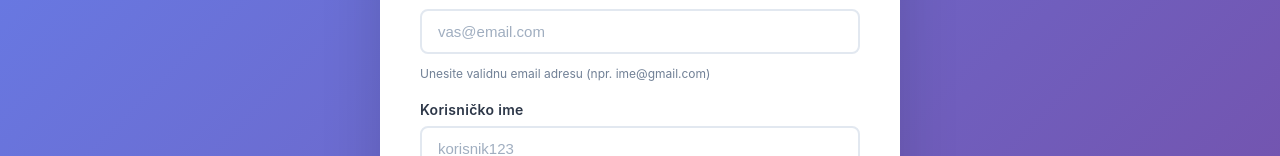
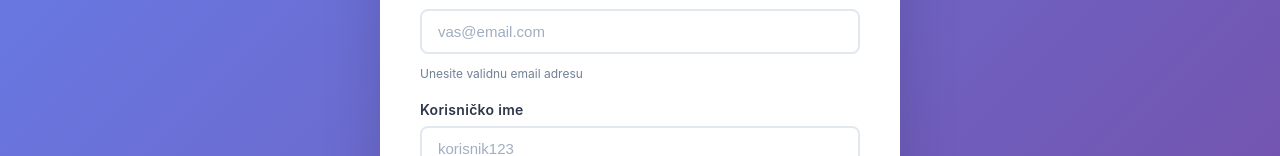
Before and after one commit to Lukaa21/Zing, a React (Vite) app in the folder apps/frontend/: page /register in a window 1280 px wide. Shown: the part 264-420 px from the top of the page. Built offline with nearby package versions, Linux system fonts and the light colour scheme; no server answers.

Commit message:
email error message fix

```diff
--- a/apps/frontend/src/components/RegisterForm.tsx
+++ b/apps/frontend/src/components/RegisterForm.tsx
@@ -24,7 +24,7 @@ const RegisterForm: React.FC<RegisterFormProps> = ({ onSuccess }) => {
     // Explicit email validation
     const emailRegex = /^[a-zA-Z0-9._%+-]+@[a-zA-Z0-9.-]+\.[a-zA-Z]{2,}$/;
     if (!emailRegex.test(email)) {
-      setError('Molimo unesite validnu email adresu (npr. ime@primer.com)');
+      setError('Molimo unesite validnu email adresu.');
       return;
     }
 
@@ -69,7 +69,7 @@ const RegisterForm: React.FC<RegisterFormProps> = ({ onSuccess }) => {
               placeholder="vas@email.com"
               autoComplete="email"
             />
-            <span className="auth-input-hint">Unesite validnu email adresu (npr. ime@gmail.com)</span>
+            <span className="auth-input-hint">Unesite validnu email adresu</span>
           </div>
 
           <div className="auth-form-group">
```
